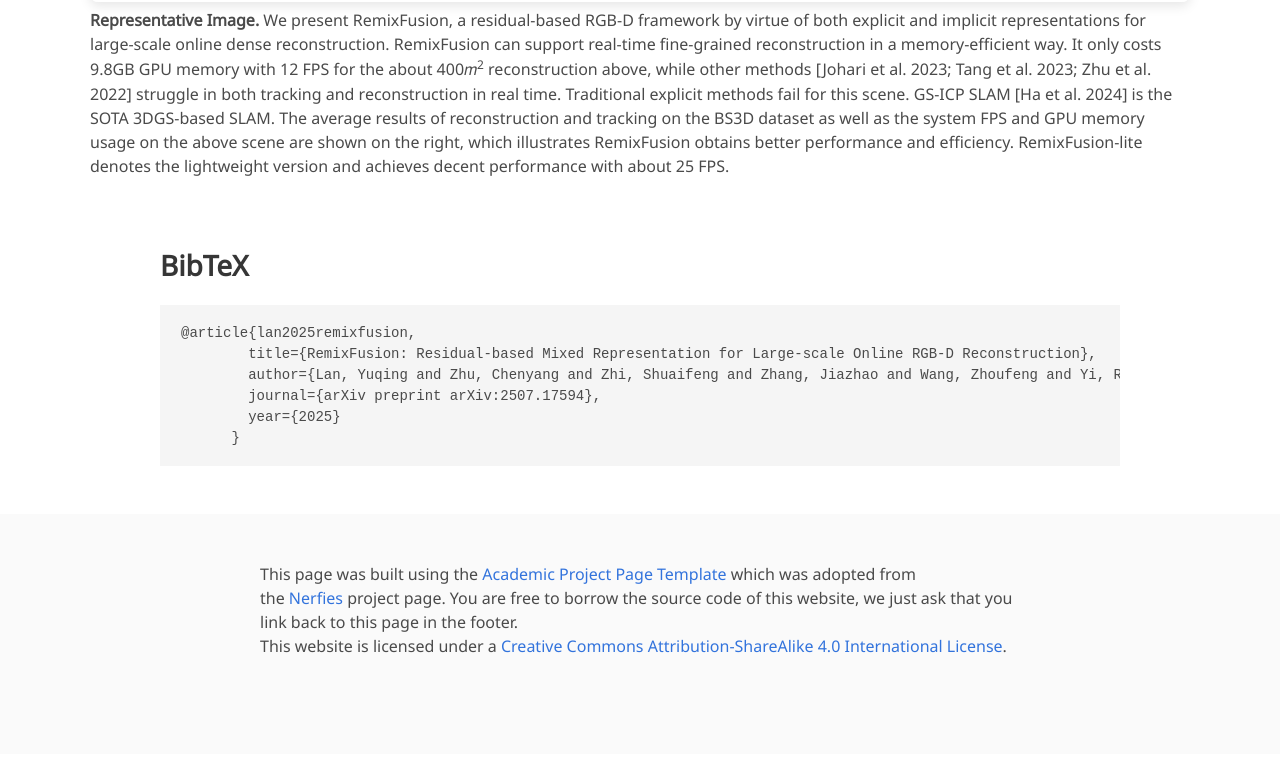
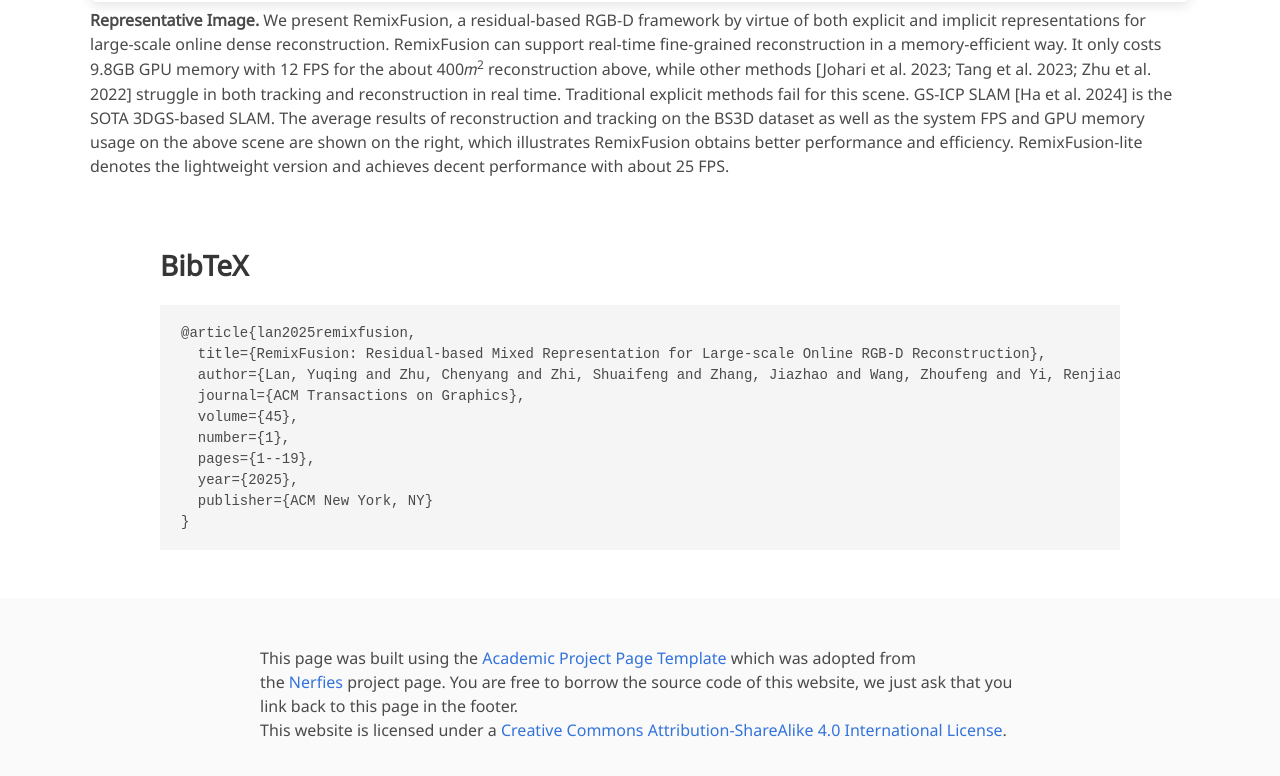
Before and after one commit to lanlan96/RemixFusion, a plain HTML site: page index.html in a window 1280 px wide. Shown: the part 4545-5321 px from the top of the page. Before the commit the page ends 5299 px from the top, so only its background shows below. Drawn offline with nearby package versions, Linux system fonts and the light colour scheme; a script that the page names is missing; some icons are missing; a web font is replaced by a local one.

Commit message:
Update index.html

```diff
--- a/index.html
+++ b/index.html
@@ -468,11 +468,15 @@
     <div class="container is-max-desktop content">
       <h2 class="title">BibTeX</h2>
       <pre><code>@article{lan2025remixfusion,
-        title={RemixFusion: Residual-based Mixed Representation for Large-scale Online RGB-D Reconstruction},
-        author={Lan, Yuqing and Zhu, Chenyang and Zhi, Shuaifeng and Zhang, Jiazhao and Wang, Zhoufeng and Yi, Renjiao and Wang, Yijie and Xu, Kai},
-        journal={arXiv preprint arXiv:2507.17594},
-        year={2025}
-      }</code></pre>
+  title={RemixFusion: Residual-based Mixed Representation for Large-scale Online RGB-D Reconstruction},
+  author={Lan, Yuqing and Zhu, Chenyang and Zhi, Shuaifeng and Zhang, Jiazhao and Wang, Zhoufeng and Yi, Renjiao and Wang, Yijie and Xu, Kai},
+  journal={ACM Transactions on Graphics},
+  volume={45},
+  number={1},
+  pages={1--19},
+  year={2025},
+  publisher={ACM New York, NY}
+}</code></pre>
     </div>
 </section>
 <!--End BibTex citation -->
```
